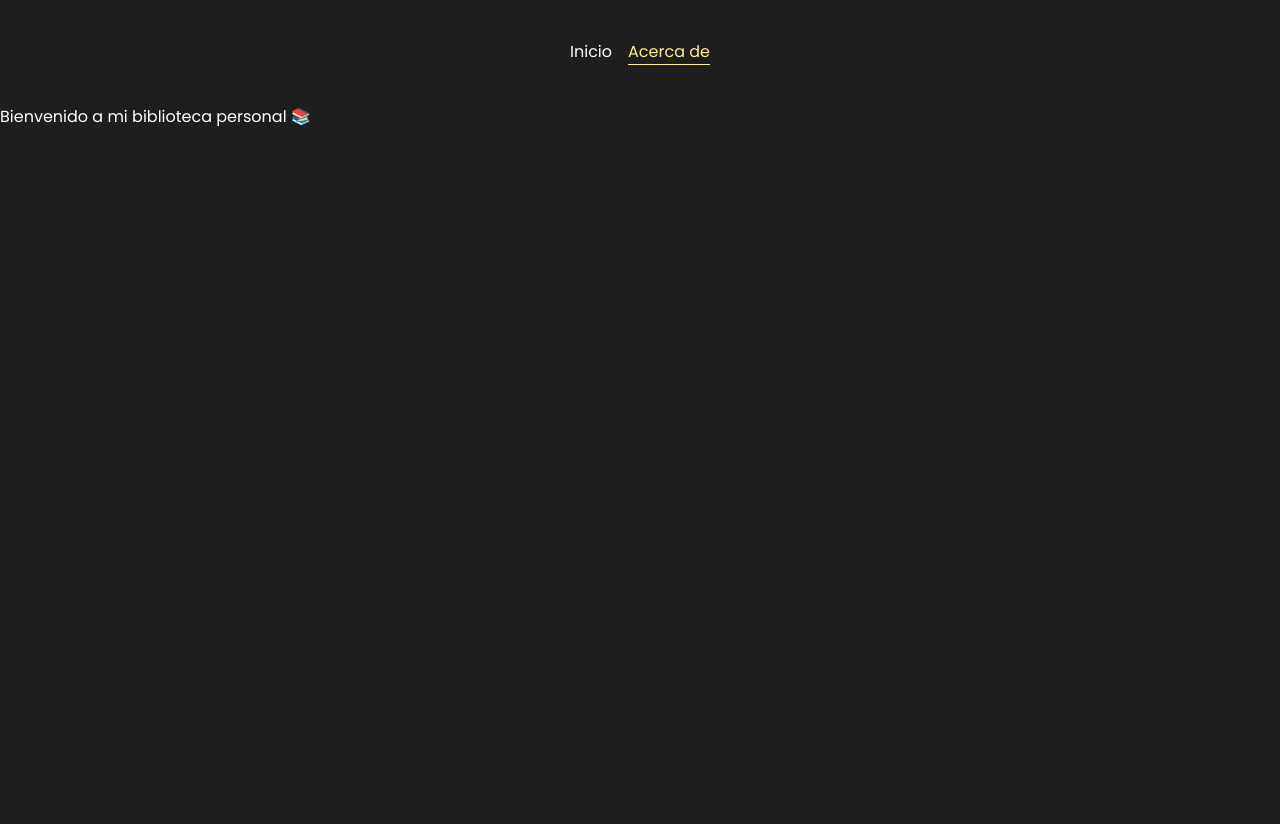
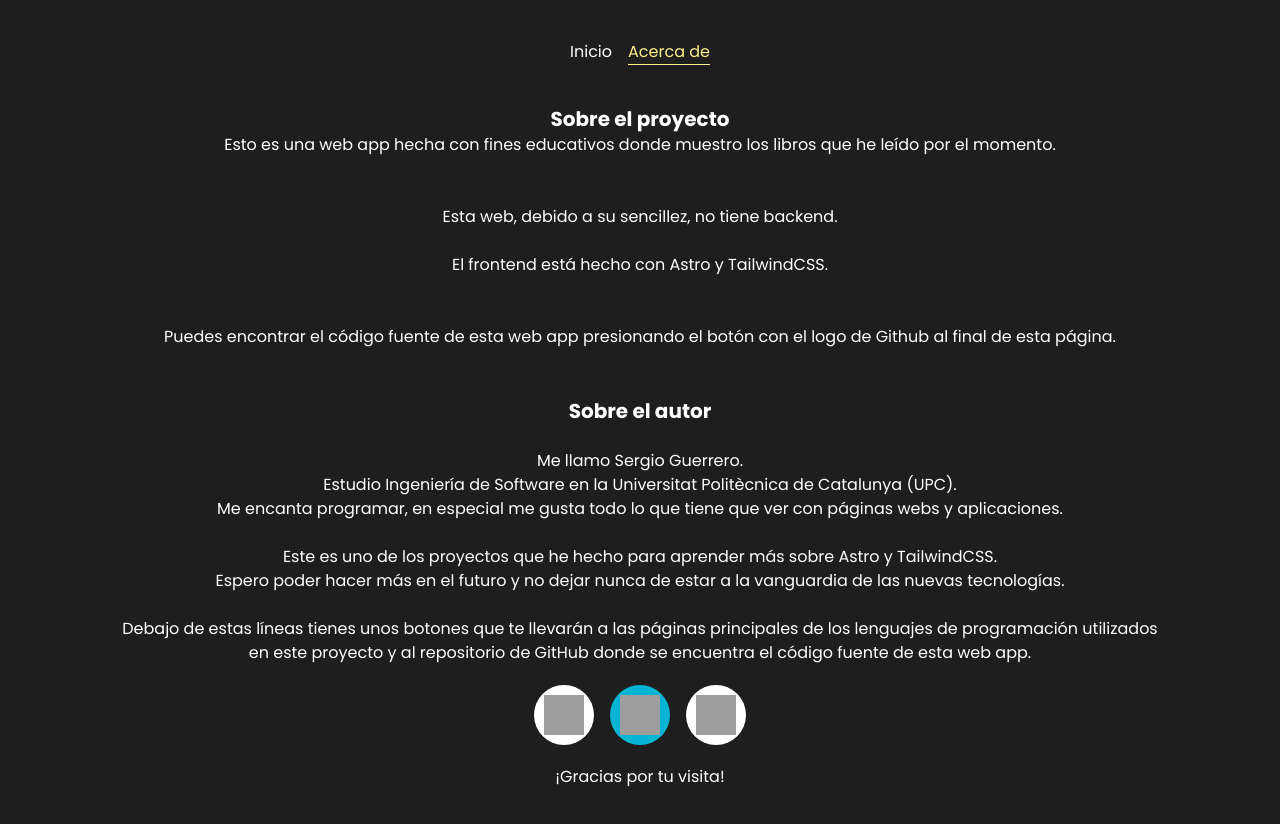
Before and after one commit to sergioguri00/personal-library, an Astro site: page /about in a window 1280 px wide. Before the commit the page ends 800 px from the top, so only its background shows below. Built offline with nearby package versions, Linux system fonts and the light colour scheme; Astro itself is replaced by a stand-in of ours; grey boxes are pictures that could not be loaded.

Commit message:
personal library done!

```diff
--- a/src/pages/about.astro
+++ b/src/pages/about.astro
@@ -1,7 +1,94 @@
 ---
-import Layout from "../layouts/Layout.astro";
+import Layout from "@/layouts/Layout.astro";
 ---
 
-<Layout title="Biblioteca personal 📚">
-  <h1>Bienvenido a mi biblioteca personal 📚</h1>
+<Layout title="Sobre esta web" description="Información acerca de esta web">
+  <div class="px-2 pb-10 text-center">
+    <p class="font-bold text-xl">Sobre el proyecto</p>
+    <p>
+      Esto es una web app hecha con fines educativos donde muestro los libros
+      que he leído por el momento.
+    </p>
+    <br />
+    <br />
+    <p>Esta web, debido a su sencillez, no tiene backend.</p>
+    <br />
+    <p>El frontend está hecho con Astro y TailwindCSS.</p>
+    <br />
+    <br />
+    <p>
+      Puedes encontrar el código fuente de esta web app presionando el botón con
+      el logo de Github al final de esta página.
+    </p>
+    <br />
+    <br />
+    <p class="font-bold text-xl">Sobre el autor</p>
+    <br />
+    <p>Me llamo Sergio Guerrero.</p>
+    <p>
+      Estudio Ingeniería de Software en la Universitat Politècnica de Catalunya
+      (UPC).
+    </p>
+    <p>
+      Me encanta programar, en especial me gusta todo lo que tiene que ver con
+      páginas webs y aplicaciones.
+    </p>
+    <br />
+    <p>
+      Este es uno de los proyectos que he hecho para aprender más sobre Astro y
+      TailwindCSS.
+    </p>
+    <p>
+      Espero poder hacer más en el futuro y no dejar nunca de estar a la
+      vanguardia de las nuevas tecnologías.
+    </p>
+    <br />
+    <p>
+      Debajo de estas líneas tienes unos botones que te llevarán a las páginas
+      principales de los lenguajes de programación utilizados
+    </p>
+    <p>
+      en este proyecto y al repositorio de GitHub donde se encuentra el código
+      fuente de esta web app.
+    </p>
+    <div class="flex flex-row gap-4 p-5 items-center justify-center">
+      <a
+        class="rounded-full p-[10px] hover:scale-105 transition"
+        style="background-color: #ffffff;"
+        href="https://astro.build/"
+        target="_blank"
+        rel="noreferrer noopener"
+      >
+        <img
+          src="https://astro.build/assets/press/astro-icon-dark.svg"
+          class="h-10 w-10"
+        />
+      </a>
+      <a
+        class="rounded-full p-[10px] hover:scale-105 transition"
+        href="https://tailwindcss.com/"
+        style="background-color: #06b5d3;"
+        target="_blank"
+        rel="noreferrer noopener"
+      >
+        <img
+          src="https://www.loopple.com/img/tailwind-logo.png"
+          class="h-10 w-10"
+        />
+      </a>
+      <a
+        class="rounded-full p-[10px] hover:scale-105 transition"
+        href="https://github.com/sergioguri00/personal-library"
+        style="background-color: #ffffff;"
+        target="_blank"
+        rel="noreferrer noopener"
+      >
+        <img
+          src="https://www.logo.wine/a/logo/GitHub/GitHub-Logo.wine.svg"
+          class="h-10 w-10"
+        />
+      </a>
+    </div>
+    <p>¡Gracias por tu visita!</p>
+  </div>
 </Layout>
```
